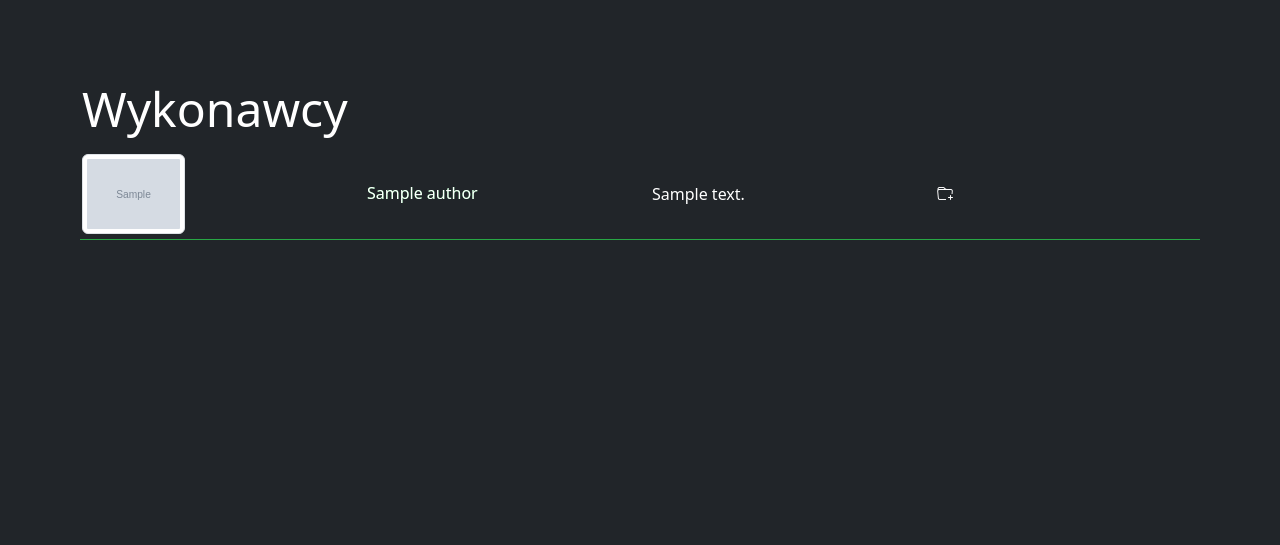
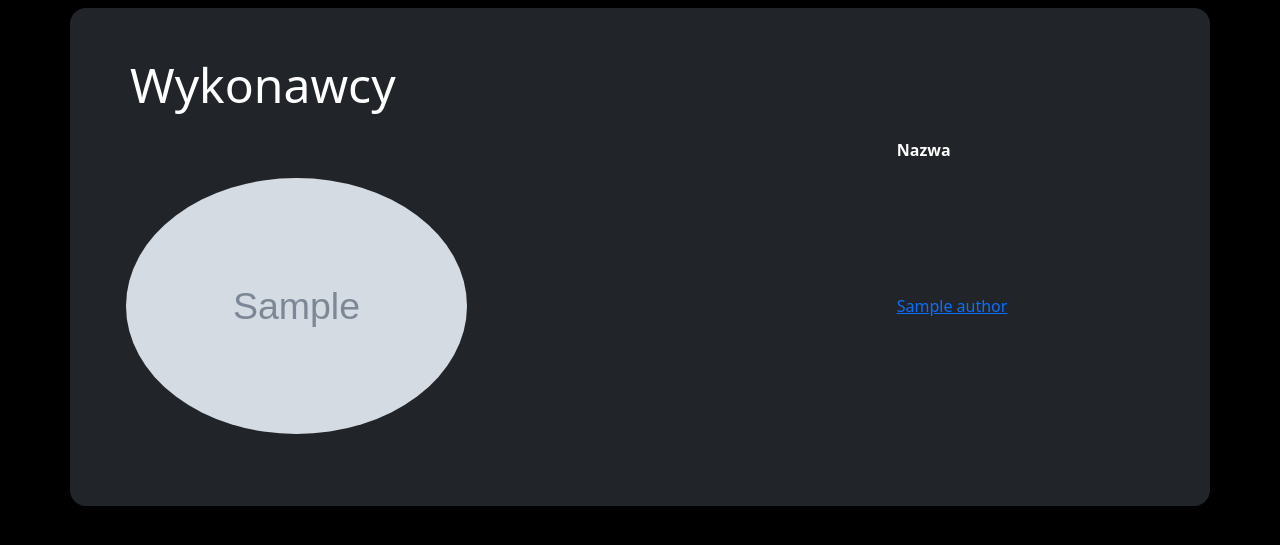
Before and after one commit to rapt8r/songify-project, a Django app: page /authors/ in a window 1280 px wide. Shown: the top 545 px of the page. Run offline with Django 4.2, Linux system fonts and the light colour scheme; tables that the repository leaves empty hold one stand-in row (values such as "Sample post"); grey boxes marked "Sample" are stand-in pictures; some libraries are stand-ins or nearby versions.

Commit message:
Style fix

```diff
--- a/main/forms.py
+++ b/main/forms.py
@@ -21,7 +21,7 @@ class UserRegisterForm(UserCreationForm):
         model = User
         fields = ['username', 'email', 'password1', 'password2']
         widgets = {
-            'username': widgets.TextInput(attrs={'class': 'form-control'},),
+            'username': widgets.TextInput(attrs={'class': 'form-control'}, ),
             'email': widgets.EmailInput(attrs={'class': 'form-control'}),
         }
         error_messages = {
--- a/main/views.py
+++ b/main/views.py
@@ -8,28 +8,38 @@ from django.urls import reverse_lazy
 from django.contrib.messages.views import SuccessMessageMixin
 from django.contrib.auth.views import LogoutView, LoginView
 from main.forms import AuthForm
+
+
 class SearchPage(TemplateView):
     template_name = 'main/search_page.html'
+
     def get(self, request, *args, **kwargs):
         context = self.get_context_data(**kwargs)
-        #Pobieranie parametru q z adresu url (np: songify.com/search?q=)
+        # Pobieranie parametru q z adresu url (np: songify.com/search?q=)
         query = request.GET.get('q', 'all')
         context['songs_search_result'] = Song.objects.filter(title__contains=query).all()
         context['authors_search_result'] = Author.objects.filter(name__contains=query).all()
         context['playlists_search_result'] = Playlist.objects.filter(name__contains=query).all()
         return self.render_to_response(context)
+
+
 class RegisterPage(SuccessMessageMixin, CreateView):
-  template_name = 'registration/register.html'
-  success_url = reverse_lazy('LoginPage')
-  form_class = UserRegisterForm
-  success_message = "Zarejestrowano pomyślnie!"
+    template_name = 'registration/register.html'
+    success_url = reverse_lazy('LoginPage')
+    form_class = UserRegisterForm
+    success_message = "Zarejestrowano pomyślnie!"
+
 
 class LoginPage(SuccessMessageMixin, LoginView):
     template_name = 'registration/login.html'
     authentication_form = AuthForm
+
+
 class LogoutPage(SuccessMessageMixin, LogoutView):
     success_message = 'Zostałeś wylogowany'
     next_page = 'LoginPage'
+
+
 MOTD_TEXT = [
     'Songify - to co lubisz, tak jak chcesz',
     'Songify - zabierz ze sobą',
@@ -40,8 +50,9 @@ MOTD_TEXT = [
     'Songify - twoje utwory',
     'Songify - słuchaj muzyki',
 ]
-def MainPage(request):
 
+
+def main_page(request):
     context_dir = {
         'trending_song': Song.objects.all().order_by('-number_of_plays')[0],
         'top_songs': Song.objects.all().order_by('-number_of_plays')[1:4],
@@ -64,6 +75,7 @@ class AllAuthorsPage(ListView):
     template_name = 'main/all_authors_page.html'
     context_object_name = 'list'
 
+
 class AllSongsPage(ListView):
     model = Song
     template_name = 'main/all_songs_page.html'
--- a/songify_project/urls.py
+++ b/songify_project/urls.py
@@ -19,7 +19,7 @@ from django.conf import settings
 from django.conf.urls.static import static
 from main.views import AllSongsPage
 from main.views import SearchPage
-from main.views import MainPage
+from main.views import main_page
 from main.views import RegisterPage
 from main.views import LogoutPage
 from main.views import LoginPage
@@ -30,8 +30,8 @@ from django.urls import include
 urlpatterns = [
     path('admin/', admin.site.urls),
     path('search/', SearchPage.as_view(), name='SearchPage'),
-    path('all-songs/', AllSongsPage.as_view(), name='all_songs'),
-    path('', MainPage, name='MainPage'),
+    path('all-songs/', AllSongsPage.as_view(), name='AllSongs'),
+    path('', main_page, name='MainPage'),
 
 
     path("register/", RegisterPage.as_view(), name='RegisterPage'),
--- a/templates/main/all_authors_page.html
+++ b/templates/main/all_authors_page.html
@@ -7,36 +7,12 @@
 
 {% block page_content %}
 
-    <div class="container class_list" style="margin-top: 80px">
-        <p class="display-5">Wykonawcy</p>
-
-
-            {% for author in list %}
-
-
-                <div class="row row_list">
-                    <div class="col-sm-3">
-                        <img src="{{ author.profile_picture.url }}" class="img-fluid img-thumbnail">
-                    </div>
-                    <div class="col-sm-3 d-flex align-items-center">
-                        <a href="{{ author.slug }}"  class="hover-3">{{ author.name }}</a>
-                    </div>
-                    <div class="col-sm-3 d-flex align-items-center">
-                        <a>{{ author.description }}</a>
-                    </div>
-{#                    <div class="col-sm-3 d-flex align-items-center">#}
-{#                                {% for author in song.author.all %}#}
-{#                                    <a class="text-white text-decoration-none">{{ author.name }}</a>#}
-{#                                {% endfor %}#}
-{#                    </div>#}
-                    <div class="col-sm-3 d-flex align-items-center">
-                        <i class="bi bi-folder-plus"></i>
-                    </div>
-                </div>
-
-            {% endfor %}
-
+    <div class="container mt-2 rounded-4 bg-dark text-white">
+        <div class="row p-5">
+            <p class="display-5">Wykonawcy</p>
+            {% include 'main/includes/author-list.html' with authors=list %}
         </div>
+    </div>
 
 
 
--- /dev/null
+++ b/templates/main/includes/author-list.html
@@ -0,0 +1,16 @@
+<table class="table table-dark table-hover align-middle table-borderless rounded-2">
+    <thead>
+    <tr>
+        <th scope="col"></th>
+        <th scope="col">Nazwa</th>
+    </tr>
+    </thead>
+    <tbody>
+    {% for author in authors %}
+        <tr>
+            <td><img src="{{ author.profile_picture.url }}" class="img-fluid rounded-50" style="max-height: 256px"></td>
+            <td><a href="{% url 'author_page' slug=author.slug %}"><span>{{ author.name }}</span></a></td>
+        </tr>
+    {% endfor %}
+    </tbody>
+</table>
--- a/templates/main/root_template.html
+++ b/templates/main/root_template.html
@@ -13,7 +13,7 @@
     <link rel="stylesheet" href="{% static 'main/css/custom.css' %}">
 
 </head>
-<body class="text-bg-dark">
+<body style="background-color: black">
 {% block page_content %}
 
 {% endblock %}
--- a/templates/registration/login.html
+++ b/templates/registration/login.html
@@ -17,7 +17,7 @@
                         <p class="fs-3 fst-italic">"When you enter the party go ahead and clap!"</p>
                     </div>
                     <!-- Karta z formularzem logowania -->
-                    <div class="col-lg-6 p-5 text-bg-light rounded-4 shadow">
+                    <div class="col-lg-6 p-5 text-bg-dark rounded-4 shadow">
                         {% if messages %}
                             <div class="alert alert-success fw-bold d-flex align-items-center alert-dismissible fade show"
                                  role="alert">
--- a/templates/registration/register.html
+++ b/templates/registration/register.html
@@ -16,7 +16,7 @@
                             wykonawców bezpłatnie w Songify</p>
                         <p class="fs-3 fst-italic">"When you enter the party go ahead and clap!"</p>
                     </div>
-                    <div class="col-lg-6 p-5 text-bg-light rounded-4 shadow">
+                    <div class="col-lg-6 p-5 text-bg-dark rounded-4 shadow">
                         {% for field in form %}
                             {% for error in field.errors %}
                                 <div class="alert alert-danger fw-bold d-flex align-items-center alert-dismissible fade show"
```
Also changed, not shown: templates/main/all_songs_page.html (+2 -25 lines), templates/main/includes/song-list.html (added, +28 -0 lines), templates/main/search_page.html (+4 -33 lines).
